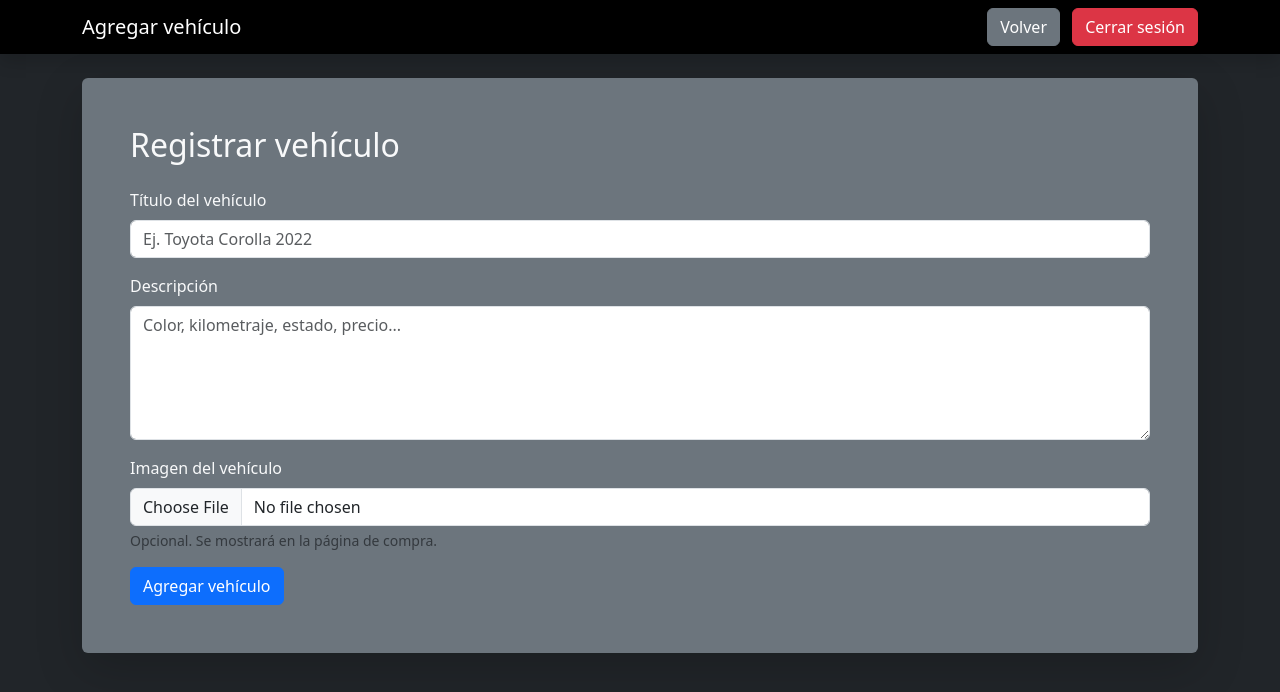
After one commit to Jocelin-alt/Proyecto_Agencia_Autos1, a Flask app: page /agregar in a window 1280 px wide. The commit adds this page. Shown: the top 692 px of the page. Run offline with Flask 3, Linux system fonts and the light colour scheme; the visitor is signed in with stand-in values (Sample User, id 1).

Commit message:
Add files via upload

```diff
--- a/app.py
+++ b/app.py
@@ -1,12 +1,21 @@
+import os
+import uuid
+
 from flask import Flask, render_template, request, redirect, session, url_for, flash
 from flask_mail import Mail, Message
 from itsdangerous import URLSafeTimedSerializer, SignatureExpired
 from werkzeug.security import generate_password_hash
+from werkzeug.utils import secure_filename
 from autos import Autos
 
 app = Flask(__name__)
 
 app.secret_key = "secret123"
+app.config['UPLOAD_FOLDER'] = os.path.join(app.root_path, 'static', 'uploads')
+app.config['MAX_CONTENT_LENGTH'] = 5 * 1024 * 1024
+ALLOWED_EXTENSIONS = {'png', 'jpg', 'jpeg', 'gif'}
+
+os.makedirs(app.config['UPLOAD_FOLDER'], exist_ok=True)
 
 autos = Autos()
 
@@ -19,6 +28,10 @@ app.config['MAIL_PASSWORD'] = 'hjlernporwxwkbpl'
 mail = Mail(app)
 
 s = URLSafeTimedSerializer(app.secret_key)
+
+
+def allowed_file(filename):
+    return '.' in filename and filename.rsplit('.', 1)[1].lower() in ALLOWED_EXTENSIONS
 
 
 @app.route("/")
@@ -110,7 +123,6 @@ def recuperar_contrasena():
     if request.method == 'POST':
         email = request.form['email']
 
-
         usuario = autos.usuarios.find_one({"email": email})
 
         if usuario:
@@ -120,8 +132,8 @@ def recuperar_contrasena():
 
 
             msg = Message('Recuperación de contraseña',
-                          sender=app.config['MAIL_USERNAME'],
-                          recipients=[email])
+                        sender=app.config['MAIL_USERNAME'],
+                        recipients=[email])
             msg.body = f'Para restablecer tu contraseña, haz clic en el siguiente enlace. Este enlace caducará en 1 hora:\n\n{enlace}'
 
 
@@ -140,7 +152,6 @@ def recuperar_contrasena():
 @app.route('/restablecer-contrasena/<token>', methods=['GET', 'POST'])
 def restablecer_contrasena(token):
     try:
-
         email = s.loads(token, salt='recuperacion-pass', max_age=3600)
     except SignatureExpired:
         flash('El enlace de recuperación ha expirado. Solicita uno nuevo.', 'danger')
@@ -164,6 +175,62 @@ def restablecer_contrasena(token):
 
     return render_template("restablecer_contrasena.html", token=token)
 
+@app.route('/Agregar', methods=['GET', 'POST'])
+@app.route('/agregar', methods=['GET', 'POST'])
+def agregar():
+
+    if "usuario" not in session:
+        flash(" Debes iniciar sesión", "warning")
+        return redirect(url_for("login"))
+
+    if request.method == "POST":
+        titulo = request.form.get("titulo", "").strip()
+        descripcion = request.form.get("descripcion", "").strip()
+        imagen = request.files.get("imagen")
+        imagen_url = None
+
+        if not titulo or not descripcion:
+            flash("Debes completar todos los campos", "danger")
+            return redirect(url_for("agregar"))
+
+        if imagen and imagen.filename:
+            if not allowed_file(imagen.filename):
+                flash("Formato de imagen no permitido. Usa png, jpg, jpeg o gif.", "danger")
+                return redirect(url_for("agregar"))
+
+            nombre_archivo = f"{uuid.uuid4().hex}_{secure_filename(imagen.filename)}"
+            ruta_archivo = os.path.join(app.config['UPLOAD_FOLDER'], nombre_archivo)
+            imagen.save(ruta_archivo)
+            imagen_url = f"uploads/{nombre_archivo}"
+
+        reporte_id = autos.subir_reporte(
+            session["usuario_id"],
+            titulo,
+            descripcion,
+            imagen_url
+        )
+
+        if reporte_id:
+            flash("Vehículo agregado correctamente", "success")
+            return redirect(url_for("comprar"))
+
+        flash("No se pudo agregar el vehículo. Intenta de nuevo.", "danger")
+        return redirect(url_for("agregar"))
+
+    return render_template("agregar_vehiculo.html")
+
+
+@app.route('/comprar')
+def comprar():
+
+    if "usuario" not in session:
+        flash(" Debes iniciar sesión", "warning")
+        return redirect(url_for("login"))
+
+    reportes = autos.obtener_reportes()
+    return render_template("compar.html", reportes=reportes)
+
+
 @app.route("/logout")
 def logout():
 
--- /dev/null
+++ b/templates/agregar_vehiculo.html
@@ -0,0 +1,57 @@
+<!DOCTYPE html>
+<html lang="es">
+<head>
+    <meta charset="UTF-8">
+    <meta name="viewport" content="width=device-width, initial-scale=1.0">
+    <title>Agregar Vehículo</title>
+    <link href="https://cdn.jsdelivr.net/npm/bootstrap@5.3.3/dist/css/bootstrap.min.css" rel="stylesheet">
+</head>
+<body class="bg-dark text-light">
+    <nav class="navbar navbar-dark bg-black shadow">
+        <div class="container">
+            <span class="navbar-brand mb-0 h1">Agregar vehículo</span>
+            <div>
+                <a href="{{ url_for('index') }}" class="btn btn-secondary me-2">Volver</a>
+                <a href="{{ url_for('logout') }}" class="btn btn-danger">Cerrar sesión</a>
+            </div>
+        </div>
+    </nav>
+
+    <div class="container mt-4">
+        {% with messages = get_flashed_messages(with_categories=true) %}
+            {% if messages %}
+                {% for category, message in messages %}
+                    <div class="alert alert-{{ category }} alert-dismissible fade show" role="alert">
+                        {{ message }}
+                        <button type="button" class="btn-close" data-bs-dismiss="alert"></button>
+                    </div>
+                {% endfor %}
+            {% endif %}
+        {% endwith %}
+
+        <div class="card bg-secondary text-light shadow-lg border-0">
+            <div class="card-body p-5">
+                <h2 class="card-title mb-4">Registrar vehículo</h2>
+                <form method="POST" action="{{ url_for('agregar') }}" enctype="multipart/form-data">
+                    <div class="mb-3">
+                        <label for="titulo" class="form-label">Título del vehículo</label>
+                        <input type="text" class="form-control" id="titulo" name="titulo" placeholder="Ej. Toyota Corolla 2022" required>
+                    </div>
+                    <div class="mb-3">
+                        <label for="descripcion" class="form-label">Descripción</label>
+                        <textarea class="form-control" id="descripcion" name="descripcion" rows="5" placeholder="Color, kilometraje, estado, precio..." required></textarea>
+                    </div>
+                    <div class="mb-3">
+                        <label for="imagen" class="form-label">Imagen del vehículo</label>
+                        <input class="form-control" type="file" id="imagen" name="imagen" accept="image/*">
+                        <div class="form-text">Opcional. Se mostrará en la página de compra.</div>
+                    </div>
+                    <button type="submit" class="btn btn-primary">Agregar vehículo</button>
+                </form>
+            </div>
+        </div>
+    </div>
+
+    <script src="https://cdn.jsdelivr.net/npm/bootstrap@5.3.3/dist/js/bootstrap.bundle.min.js"></script>
+</body>
+</html>
```
Also changed, not shown: autos.py (+25 -26 lines), templates/compar.html (added, +66 -0 lines), templates/index.html (+9 -0 lines), pyproject.toml (line endings or trailing spaces), static/uploads/6e3181420f95407298e7873e004cef35_images.jpg (added), 1 other file.
